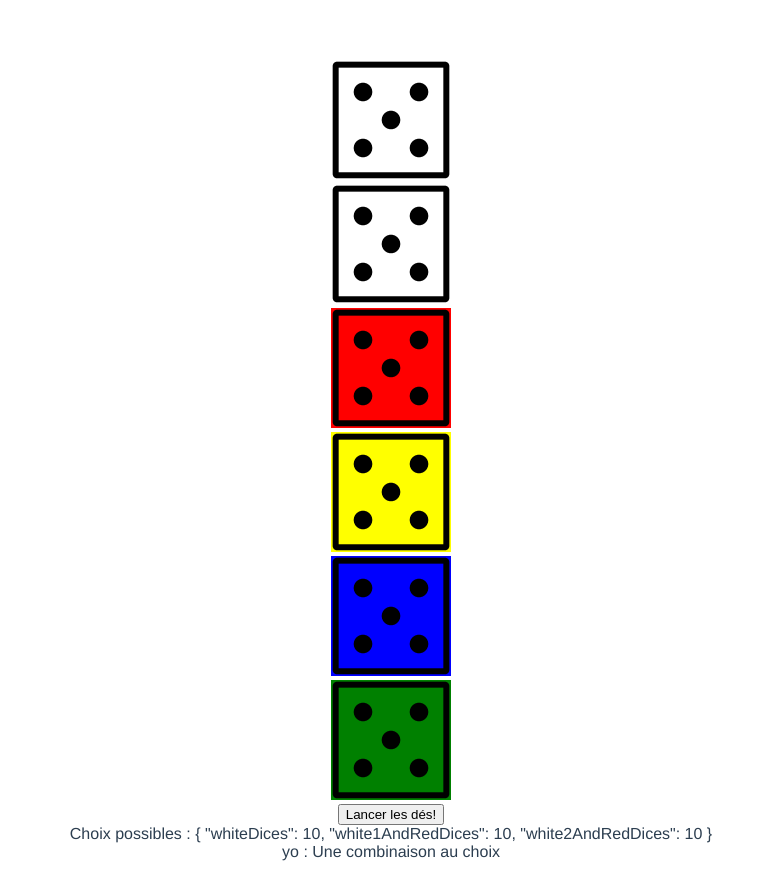
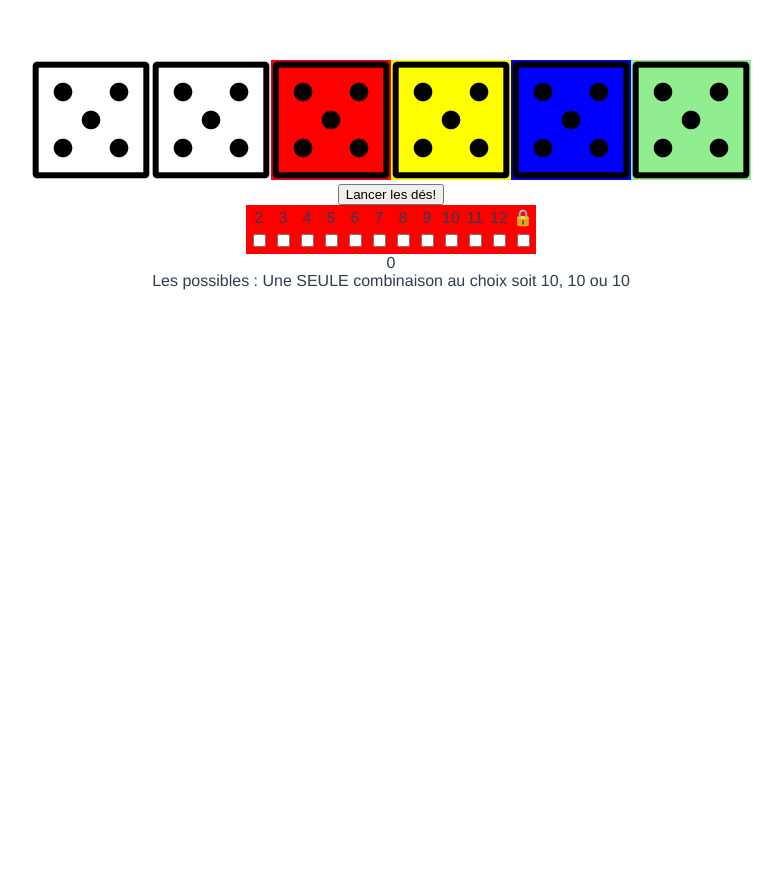
Before and after one commit to PlaisirsConfits/VueQwixx, a Vue app: page / in a window 1280 px wide. Shown: the whole page, without its empty margins (249-1031 px from the left). After the commit the page ends 800 px from the top, so only its background shows below. Built offline with nearby package versions, Linux system fonts and the light colour scheme.

Commit message:
test commit

```diff
--- a/src/App.vue
+++ b/src/App.vue
@@ -5,21 +5,27 @@
     <Dice :value="redDiceValue" color="red"></Dice>
     <Dice :value="yellowDiceValue" color="yellow"></Dice>
     <Dice :value="blueDiceValue" color="blue"></Dice>
-    <Dice :value="greenDiceValue" color="green"></Dice>
-    <Button @click="rollTheDice">Lancer les dés!</Button>
+    <Dice :value="greenDiceValue" color="lightgreen"></Dice>
 
-    <div>Choix possibles : {{redDiceChoices}}</div>
-    <div>yo : {{redLineChoices}}</div>
+    <div>
+      <Button @click="rollTheDice">Lancer les dés!</Button>
+    </div>
+
+    <Playrow style="margin:auto" color="red" v-on:onCheckCount="redCheckCount = $event" ></Playrow>
+{{redCheckCount}}
+    <div>Les possibles : {{redLineChoices}}</div>
   </div>
 </template>
 
 <script>
 import Dice from "./components/Dice.vue";
+import Playrow from "./components/Playrow.vue";
 
 export default {
   name: "App",
   components: {
-    Dice
+    Dice,
+    Playrow
   },
   data: function() {
     return {
@@ -32,15 +38,17 @@ export default {
 
       whiteDices: Number,
       white1AndRedDices: Number,
-      white2AndRedDices: Number
+      white2AndRedDices: Number,
+
+      redCheckCount: 0
     };
   },
   methods: {
     rollTheDice: function() {
       this.redDiceValue = Math.floor(Math.random() * 6) + 1;
       this.yellowDiceValue = Math.floor(Math.random() * 6) + 1;
-      (this.blueDiceValue = Math.floor(Math.random() * 6) + 1),
-        (this.greenDiceValue = Math.floor(Math.random() * 6) + 1);
+      this.blueDiceValue = Math.floor(Math.random() * 6) + 1;
+      this.greenDiceValue = Math.floor(Math.random() * 6) + 1;
       this.white1DiceValue = Math.floor(Math.random() * 6) + 1;
       this.white2DiceValue = Math.floor(Math.random() * 6) + 1;
     }
@@ -58,34 +66,28 @@ export default {
       if (
         this.redDiceChoices.whiteDices >=
           this.redDiceChoices.white1AndRedDices &&
-        this.redDiceChoices.whiteDices >=
-         this.redDiceChoices.white2AndRedDices
+        this.redDiceChoices.whiteDices >= this.redDiceChoices.white2AndRedDices
       ) {
-        choice =
-          "Une combinaison au choix ";
+        choice = `Une SEULE combinaison au choix soit ${this.redDiceChoices.whiteDices}, ${this.redDiceChoices.white1AndRedDices} ou ${this.redDiceChoices.white2AndRedDices}`;
       } else if (
         this.redDiceChoices.whiteDices <
           this.redDiceChoices.white1AndRedDices &&
-        this.redDiceChoices.whiteDices > this.redDiceChoices.white2AndRedDices
+        this.redDiceChoices.whiteDices >= this.redDiceChoices.white2AndRedDices
       ) {
-        choice =
-          "Soit les 'whiteDices' puis le 'white1AndRedDices' soit juste le'white2AndRedDices'  ";
+        choice = `Soit les dés blancs (${this.redDiceChoices.whiteDices}) puis  ${this.redDiceChoices.white1AndRedDices}; soit juste le ${this.redDiceChoices.white2AndRedDices}`;
       } else if (
         this.redDiceChoices.whiteDices <
           this.redDiceChoices.white2AndRedDices &&
-        this.redDiceChoices.whiteDices > this.redDiceChoices.white1AndRedDices
+        this.redDiceChoices.whiteDices >= this.redDiceChoices.white1AndRedDices
       ) {
-        choice =
-          "Soit les 'whiteDices' puis le 'white2AndRedDices' soit juste le'white1AndRedDices'  ";
+        choice = `Soit les dés blancs (${this.redDiceChoices.whiteDices}) puis  ${this.redDiceChoices.white2AndRedDices}; soit juste le ${this.redDiceChoices.white1AndRedDices}`;
       } else if (
         this.redDiceChoices.whiteDices <
           this.redDiceChoices.white1AndRedDices &&
         this.redDiceChoices.whiteDices < this.redDiceChoices.white2AndRedDices
       ) {
-        choice =
-          "Le'whiteDices' puis le 'white1AndRedDices' OU 'white2AndRedDices'  ";
+        choice = `Les dés blancs (${this.redDiceChoices.whiteDices}) puis l'une des deux autres combinaisons :  ${this.redDiceChoices.white1AndRedDices} ou ${this.redDiceChoices.white2AndRedDices}`;
       }
-      console.log(choice);
 
       return choice;
     }
--- a/src/components/Dice.vue
+++ b/src/components/Dice.vue
@@ -1,17 +1,10 @@
 <template>
-  <div>
-    <div >
-      <img :src="'/assets/'+value+'.svg.png'" :style="{'background-color':color}" />
-
-
-    </div>
-  </div>
+    <img :src="'/assets/'+value+'.svg.png'" :style="{'background-color':color}"/>
 </template>
 
 <script>
     export default {
         name: "Dice",
-
         props: {
 
             value: {
@@ -20,16 +13,11 @@ export default {
             },
             color: String,
         },
-  data: function() {
-    return {
-
-    };
+        data: function () {
+            return {};
         },
         methods: {},
 
-  computed: {
-
-
-  }
+        computed: {}
     };
 </script>
--- /dev/null
+++ b/src/components/Playrow.vue
@@ -0,0 +1,41 @@
+<template>
+    <table :style="{'background-color':color}">
+        <tr>
+            <td v-for="n in 11" :key="n">{{ n +1 }}</td>
+            <td>🔒</td>
+        </tr>
+        <tr>
+            <td v-for="n in 12" :key="n">
+                <input
+                        type="checkbox"
+                        :value="n+1"
+                        v-model="checkedValues"
+                        v-on:change="$emit('onCheckCount', checkedCount)"/>
+            </td>
+        </tr>
+    </table>
+</template>
+
+<script>
+    export default {
+        name: "Playrow",
+
+        props: {
+            color: String,
+            checked: Boolean
+        },
+        data: function () {
+            return {
+                checkedValues: []
+            };
+        },
+        methods: {},
+
+        computed: {
+            checkedCount: function () {
+                console.log(12)
+                return this.checkedValues.length
+            }
+        }
+    };
+</script>
```
Lines whose indentation alone changed are shown as unchanged.
